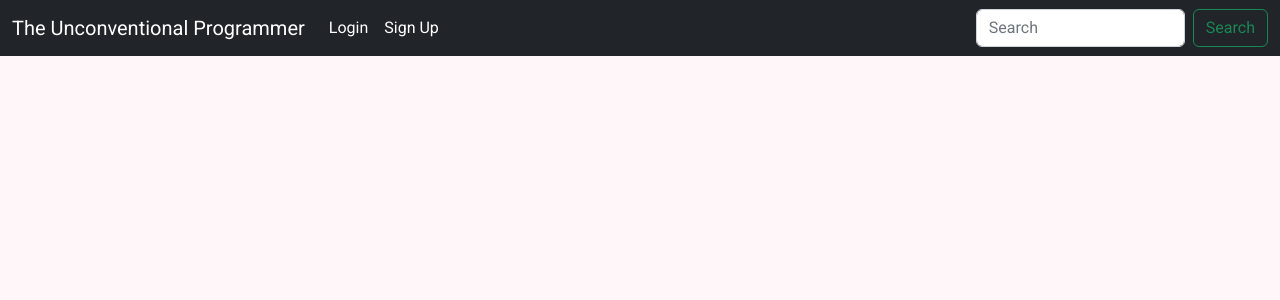
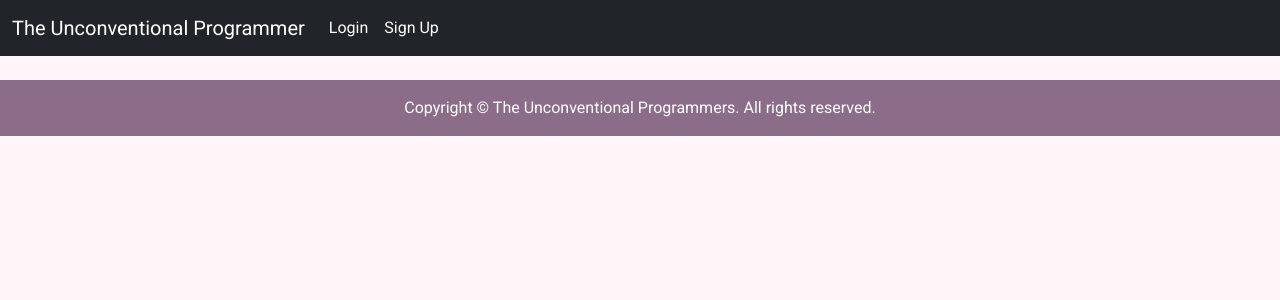
Before and after one commit to Jbachtiger/ci-pp4-the-unconventional-programmer, a Django app: page / in a window 1280 px wide. Shown: the top 300 px of the page. Run offline with Django 3.2, Linux system fonts and the light colour scheme; data that the repository does not hold is empty.

Commit message:
Add footer to base template and style

```diff
--- a/static/css/style.css
+++ b/static/css/style.css
@@ -59,3 +59,8 @@ body {
     padding: 20px;
 
 }
+
+/* Footer */
+.footer-background {
+    background-color: #8C6D89;
+}
--- a/templates/base.html
+++ b/templates/base.html
@@ -11,10 +11,11 @@
         {% endblock %}
     </title>
     <link href="https://cdn.jsdelivr.net/npm/bootstrap@5.2.0-beta1/dist/css/bootstrap.min.css" rel="stylesheet" integrity="sha384-0evHe/X+R7YkIZDRvuzKMRqM+OrBnVFBL6DOitfPri4tjfHxaWutUpFmBp4vmVor" crossorigin="anonymous">
-    <link rel="stylesheet" href="{% static 'css/style.css' %}">
+    <link rel="stylesheet" type="text/css" href="{% static 'css/style.css' %}">
 </head>
 
 <body>
+    <!-- Navbar -->
     <nav class="navbar navbar-expand-lg navbar-dark bg-dark">
         <div class="container-fluid">
             <a class="navbar-brand" href="{% url 'home' %}">The Unconventional Programmer</a>
@@ -25,37 +26,40 @@
                 <ul class="navbar-nav me-auto mb-2 mb-lg-0">
                     {% if user.is_authenticated %}
                     <li class="nav-item">
-                        <a class="nav-link active" aria-current="page" href="{% url 'create-post' %}">Create a Post</a>
+                        <a class="nav-link active" aria-current="create post page" href="{% url 'create-post' %}">Create a Post</a>
                     </li>
                     <li class="nav-item">
-                        <a class="nav-link active" aria-current="page" href="{% url 'account_logout' %}">Logout</a>
+                        <a class="nav-link active" aria-current="logout page" href="{% url 'account_logout' %}">Logout</a>
                     </li>
 
                     {% else %}
                     <li class="nav-item">
-                        <a class="nav-link active" aria-current="page" href="{% url 'account_login' %}">Login</a>
+                        <a class="nav-link active" aria-current="login page" href="{% url 'account_login' %}">Login</a>
                     </li>
 
                     <li class="nav-item">
-                        <a class="nav-link active" aria-current="page" href="{% url 'account_signup' %}">Sign Up</a>
+                        <a class="nav-link active" aria-current="signup page" href="{% url 'account_signup' %}">Sign Up</a>
                     </li>
 
                     {% endif %}
 
                 </ul>
-                <form class="d-flex" role="search">
-                    <input class="form-control me-2" type="search" placeholder="Search" aria-label="Search">
-                    <button class="btn btn-outline-success" type="submit">Search</button>
-                </form>
             </div>
         </div>
     </nav>
-    <div class="container">
 
+    <!-- Main content of page -->
+    <main>
         {% block content %}
+        <!-- This is where each of the other pages insert into the base template -->
+        {% endblock %}
+    </main>
 
-        {% endblock %}
-    </div>
+    <!-- Footer -->
+    <footer class="footer mt-4 py-3 footer-background">
+        <p class="m-0 text-center text-white">Copyright &copy; The Unconventional Programmers. All rights reserved.</p>
+    </footer>
+
     <!-- Bootstrap js script -->
     <script src="https://cdn.jsdelivr.net/npm/bootstrap@5.2.0-beta1/dist/js/bootstrap.bundle.min.js" integrity="sha384-pprn3073KE6tl6bjs2QrFaJGz5/SUsLqktiwsUTF55Jfv3qYSDhgCecCxMW52nD2" crossorigin="anonymous"></script>
 
```
